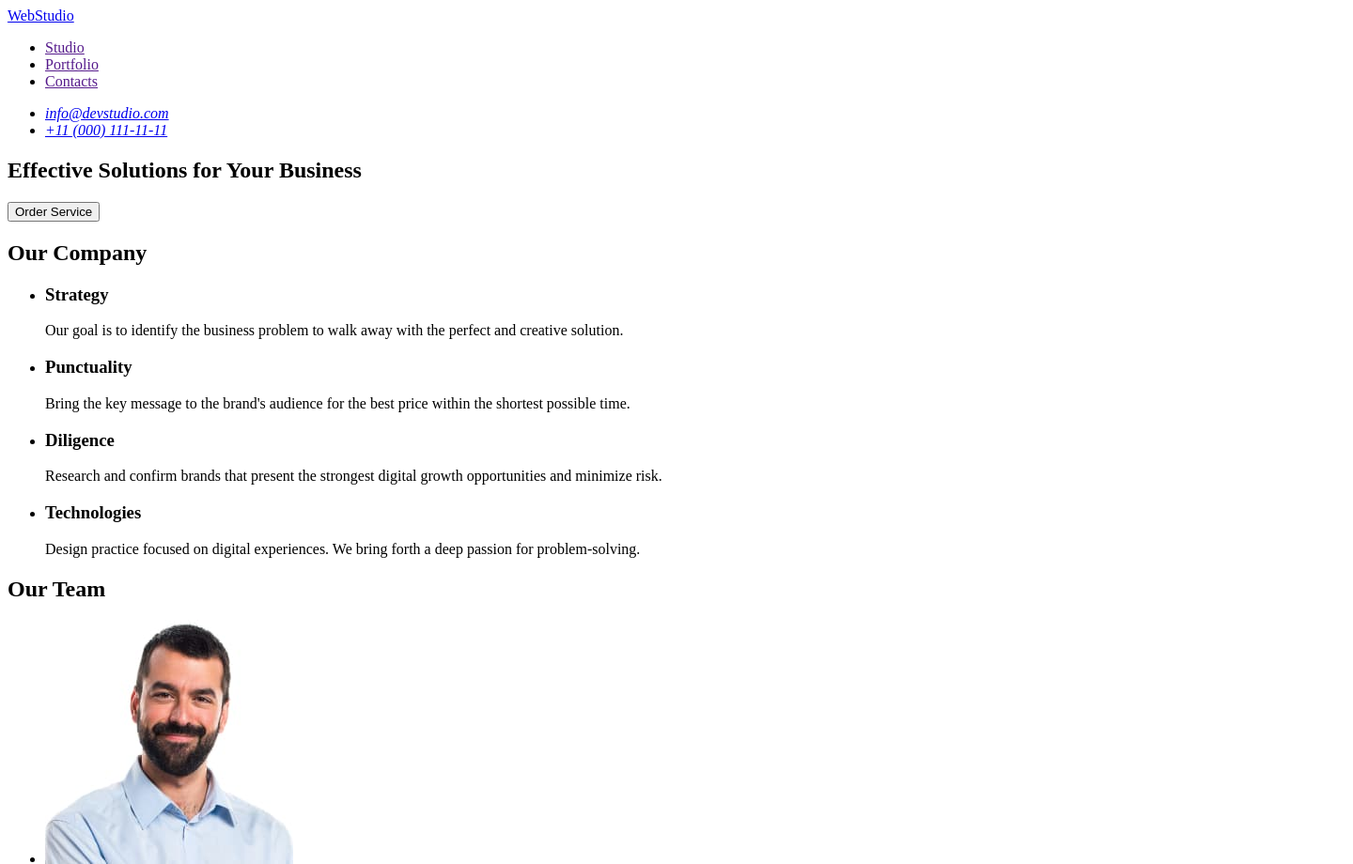
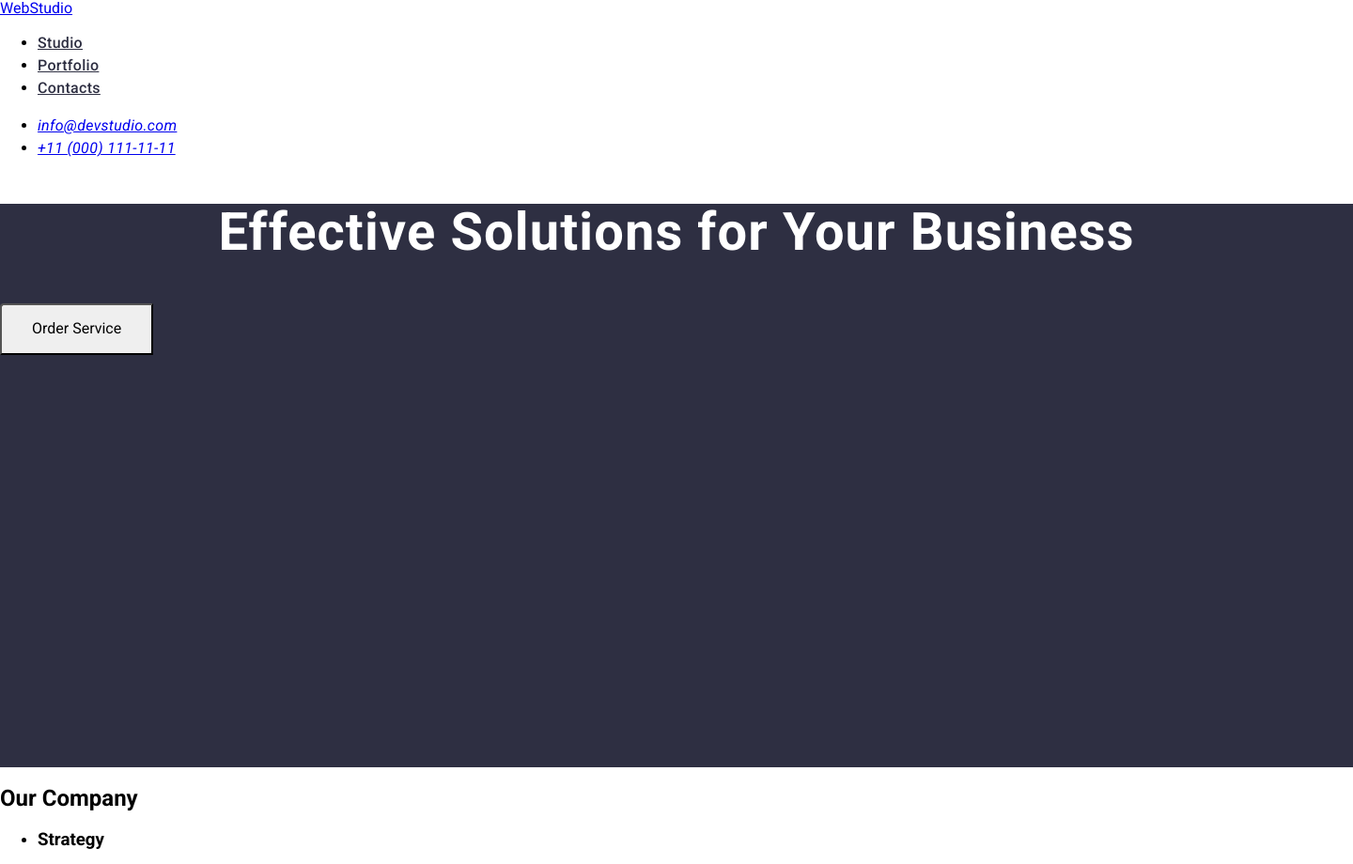
Before and after one commit to Rectirry/goit-markup-hw-02, a plain HTML site: page index.html in a window 1280 px wide. Shown: the top 920 px of the page at 94% size, 1440 px wide, since content can reach past the window. Drawn offline with nearby package versions, Linux system fonts and the light colour scheme.

Commit message:
homework 2

```diff
--- a/css/styles.css
+++ b/css/styles.css
@@ -0,0 +1,54 @@
+body {
+  font-family: "Roboto", sans-serif;
+}
+
+.header-link {
+  font-family: Roboto;
+  font-size: 16px;
+  font-weight: 500;
+  line-height: 24px;
+  letter-spacing: 0.02em;
+  color:#2E2F42;
+  ;
+}
+
+.address-link {
+font-family: Roboto;
+font-size: 16px;
+font-weight: 400;
+line-height: 24px;
+letter-spacing: 0.02em;
+
+}
+
+.section-title{
+width: 1440px;
+height: 600px;
+top: 72px;
+gap: 0px;
+opacity: 0px;
+background-color: #2E2F42;
+}
+
+.h1-title{
+font-family: Roboto;
+font-size: 56px;
+font-weight: 700;
+line-height: 60px;
+letter-spacing: 0.02em;
+text-align: center;
+color:#FFFFFF;
+;
+
+}
+
+.button-type{
+    width: Hug (169px)px;
+height: Hug (56px)px;
+top: 20px;
+left: 20px;
+padding: 16px 32px 16px 32px;
+gap: 10px;
+border-radius: 4px 0px 0px 0px;
+opacity: 0px;
+}
--- a/index.html
+++ b/index.html
@@ -3,22 +3,40 @@
   <head>
     <meta charset="UTF-8" />
     <meta name="viewport" content="width=device-width, initial-scale=1.0" />
+    <link
+      rel="stylesheet"
+      href="https://cdnjs.cloudflare.com/ajax/libs/modern-normalize/2.0.0/modern-normalize.css"
+      integrity="sha512-gA2Bvu0/hw4oj0Lp8ZHjK+o3S4BE5m8d/wNVy6ktKLhHKPpWLQwv9ixzuWirWOakoJqlBdePq2NhoCaUOQ5npQ=="
+      crossorigin="anonymous"
+      referrerpolicy="no-referrer"
+    />
+
+    <link rel="preconnect" href="https://fonts.googleapis.com" />
+    <link rel="preconnect" href="https://fonts.gstatic.com" crossorigin />
+    <link
+      href="https://fonts.googleapis.com/css2?family=Roboto:ital,wght@0,100;0,300;0,400;0,500;0,700;0,900;1,100;1,300;1,400;1,500;1,700;1,900&display=swap"
+      rel="stylesheet"
+    />
+
+    <link rel="stylesheet" href="./css/styles.css" />
     <title>Effective Solutions for Your Business</title>
-    <link rel="stylesheet" href="./css/styles.css" />
-
   </head>
   <body>
     <!-- top-line -->
     <header>
-      <nav>
-        <a href="./index.html">WebStudio</a>
-        <ul>
-          <li><a href="">Studio</a></li>
-          <li><a href="">Portfolio</a></li>
-          <li><a href="">Contacts</a></li>
+      <nav class="header-nav">
+        <a href="./index.html" class="logo">WebStudio</a>
+        <ul class="header-list">
+          <li class="header-item"><a href="" class="header-link">Studio</a></li>
+          <li class="header-item">
+            <a href="" class="header-link">Portfolio</a>
+          </li>
+          <li class="header-item">
+            <a href="" class="header-link">Contacts</a>
+          </li>
         </ul>
       </nav>
-      <address>
+      <address class="address-link">
         <ul>
           <li><a href="mailto:info@devstudio.com">info@devstudio.com</a></li>
           <li><a href="tel:+110001111111">+11 (000) 111-11-11</a></li>
@@ -27,9 +45,9 @@
     </header>
     <!-- hero-image -->
     <main>
-      <section>
-        <h1>Effective Solutions for Your Business</h1>
-        <button type="button">Order Service</button>
+      <section class="section-title">
+        <h1 class="h1-title">Effective Solutions for Your Business</h1>
+        <button type="button" class="button-type">Order Service</button>
       </section>
       <!-- Section 1 -->
       <section>
@@ -190,3 +208,4 @@
       </p>
     </footer>
   </body>
+</html>
```
Lines whose indentation alone changed are shown as unchanged.
